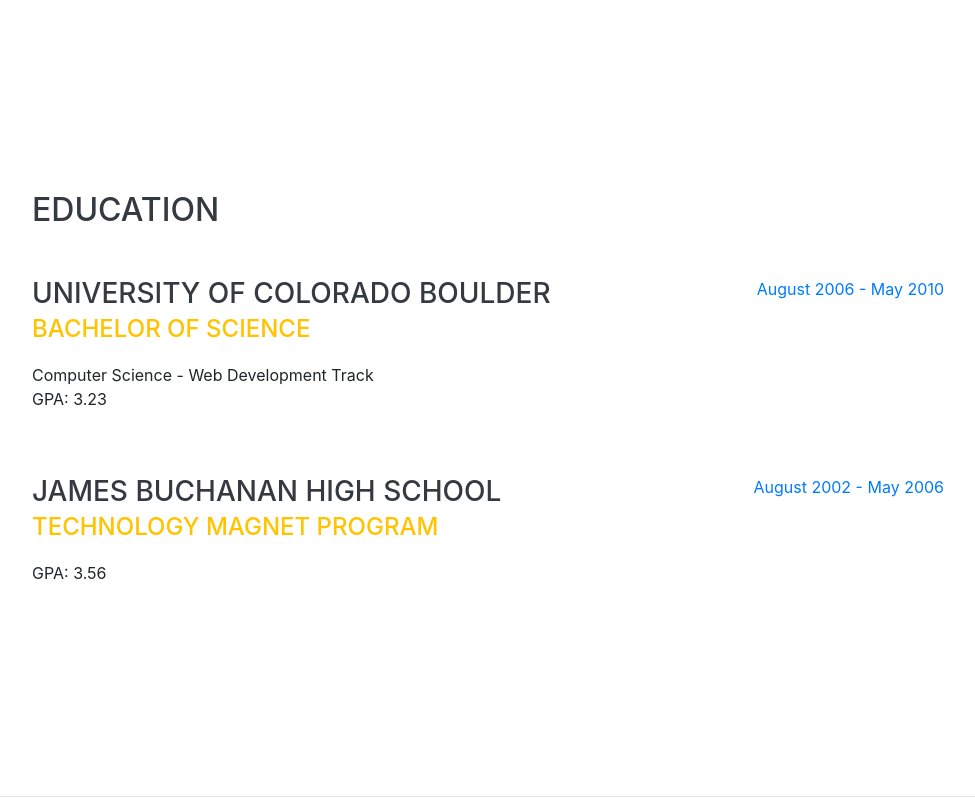
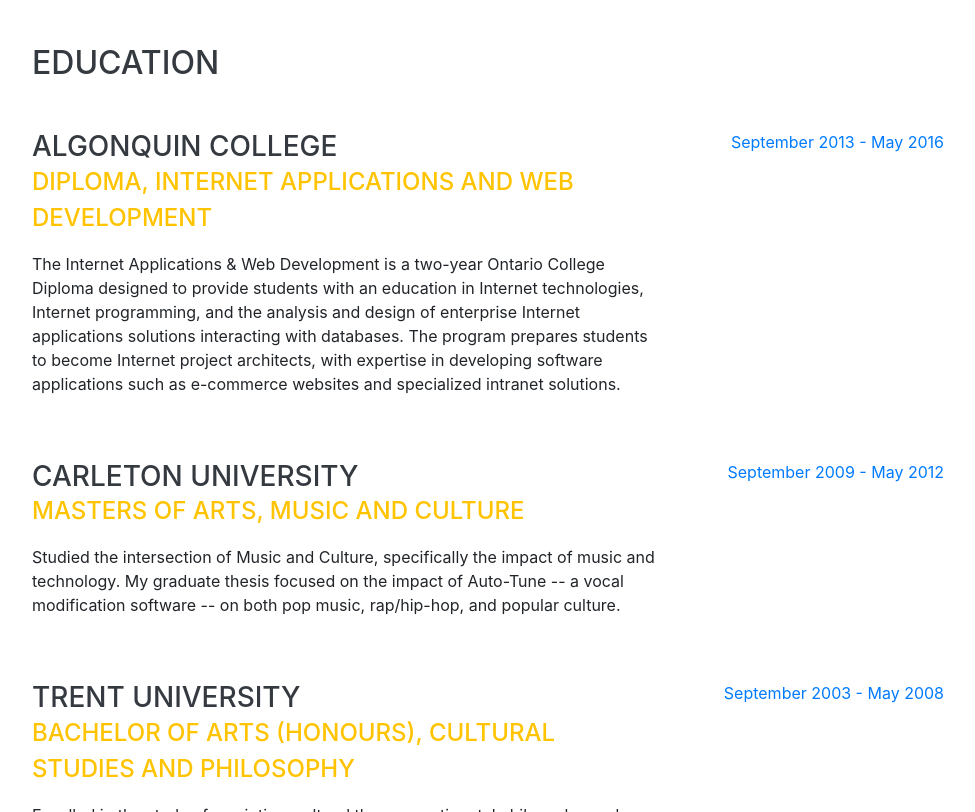
Before and after one commit to mcgowancompany/mcgowancompany.github.io, a website with bundled scripts: page index.html in a window 1280 px wide. Shown: the part 2700-3512 px from the top of the page, without its empty margins (288-1263 px from the left). Built offline with nearby package versions, Linux system fonts and the light colour scheme; a web font is replaced by a local one.

Commit message:
Flushed out the education section

```diff
--- a/index.html
+++ b/index.html
@@ -138,12 +138,6 @@
                     <li class="list-inline-item">
                         <i class="fab fa-python" title="Python"></i>
                     </li>
-                    <li class="list-inline-item">
-                        <i class="fab fa-sass" title="Sass"></i>
-                    </li>
-                    <li class="list-inline-item">
-                        <i class="fab fa-less" title="Less"></i>
-                    </li>
                 </ul>
 
                 <div class="subheading mb-3">Web Development Tools</div>
@@ -159,12 +153,6 @@
                     </li>
                     <li class="list-inline-item">
                         <i class="fab fa-drupal" title="Drupal"></i>
-                    </li>
-                    <li class="list-inline-item">
-                        <i class="fab fa-gulp" title="Gulp"></i>
-                    </li>
-                    <li class="list-inline-item">
-                        <i class="fab fa-grunt" title="Grunt"></i>
                     </li>
                     <li class="list-inline-item">
                         <i class="fab fa-npm" title="Node Packet Manager"></i>
@@ -193,7 +181,7 @@
                         <i class="fab fa-windows" title="Windows"></i>
                     </li>
                     <li class="list-inline-item">
-                        <i class="fab fa-apple" title="Mac OS"></i>
+                        <i class="fab fa-apple" title="MacOS"></i>
                     </li>
                     <li class="list-inline-item">
                         <i class="fab fa-linux" title="Linux"></i>
@@ -289,24 +277,34 @@
 
                 <div class="resume-item d-flex flex-column flex-md-row justify-content-between mb-5">
                     <div class="resume-content">
-                        <h3 class="mb-0">University of Colorado Boulder</h3>
-                        <div class="subheading mb-3">Bachelor of Science</div>
-                        <div>Computer Science - Web Development Track</div>
-                        <p>GPA: 3.23</p>
+                        <h3 class="mb-0">Algonquin College</h3>
+                        <div class="subheading mb-3">Diploma, Internet Applications and Web Development</div>
+                        <p>The Internet Applications &amp; Web Development is a two-year Ontario College Diploma designed to provide students with an education in Internet technologies, Internet programming, and the analysis and design of enterprise Internet applications solutions interacting with databases. The program prepares students to become Internet project architects, with expertise in developing software applications such as e-commerce websites and specialized intranet solutions.</p>
                     </div>
                     <div class="resume-date text-md-right">
-                        <span class="text-primary">August 2006 - May 2010</span>
+                        <span class="text-primary">September 2013 - May 2016</span>
+                    </div>
+                </div>
+
+                <div class="resume-item d-flex flex-column flex-md-row justify-content-between mb-5">
+                    <div class="resume-content">
+                        <h3 class="mb-0">Carleton University</h3>
+                        <div class="subheading mb-3">Masters of Arts, Music and Culture</div>
+                        <p>Studied the intersection of Music and Culture, specifically the impact of music and technology. My graduate thesis focused on the impact of Auto-Tune -- a vocal modification software -- on both pop music, rap/hip-hop, and popular culture.</p>
+                    </div>
+                    <div class="resume-date text-md-right">
+                        <span class="text-primary">September 2009 - May 2012</span>
                     </div>
                 </div>
 
                 <div class="resume-item d-flex flex-column flex-md-row justify-content-between">
                     <div class="resume-content">
-                        <h3 class="mb-0">James Buchanan High School</h3>
-                        <div class="subheading mb-3">Technology Magnet Program</div>
-                        <p>GPA: 3.56</p>
+                        <h3 class="mb-0">Trent University</h3>
+                        <div class="subheading mb-3">Bachelor of Arts (Honours), Cultural Studies and Philosophy</div>
+                        <p>Excelled in the study of semiotics, cultural theory, continental philosophy, and ancient philosophy. Wrote a thesis on the semiotics of modern popular music in the early 2000s. Editor-in-chief of Absynthe Media, as well as Production Manager, Columnist, and weekly public radio host.</p>
                     </div>
                     <div class="resume-date text-md-right">
-                        <span class="text-primary">August 2002 - May 2006</span>
+                        <span class="text-primary">September 2003 - May 2008</span>
                     </div>
                 </div>
 
```
